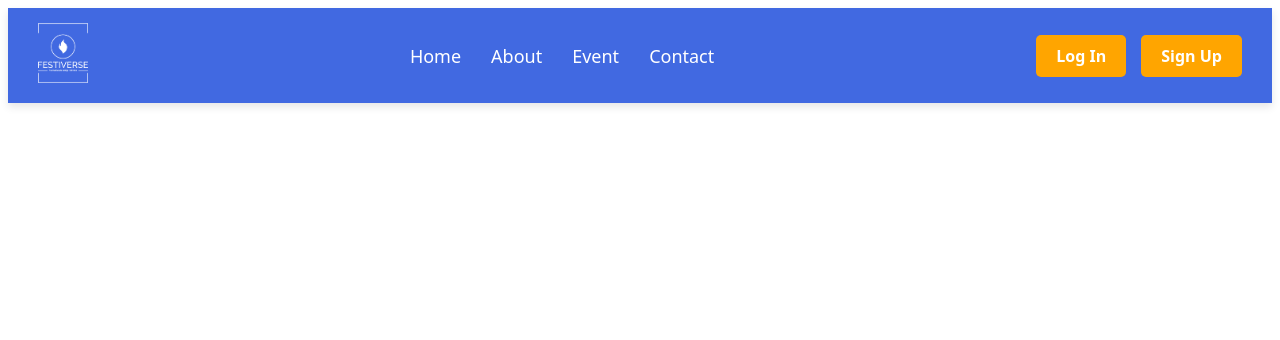
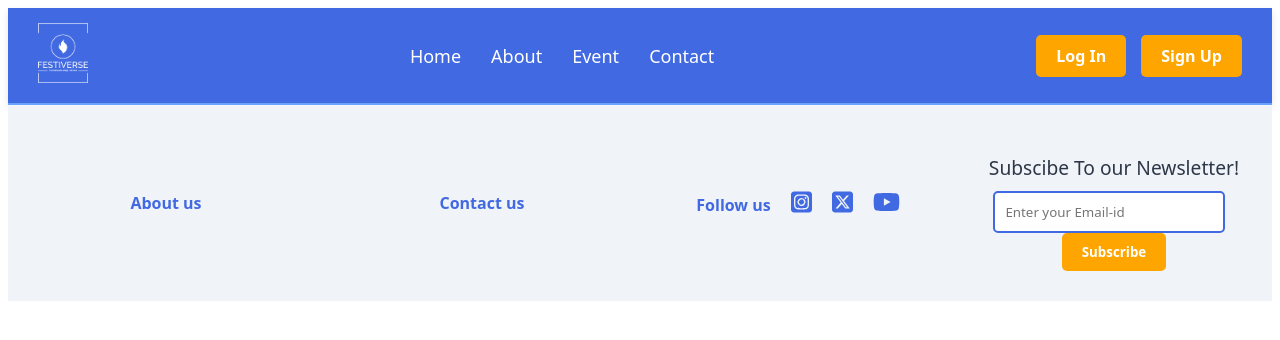
Before and after one commit to amitb-21/hackathon, a React (Vite) app in the folder frontend/fest-agg/: page / in a window 1280 px wide. Shown: the top 340 px of the page. Built offline with nearby package versions, Linux system fonts and the light colour scheme.

Commit message:
footer design added

```diff
--- a/frontend/fest-agg/src/App.jsx
+++ b/frontend/fest-agg/src/App.jsx
@@ -6,7 +6,7 @@ function App() {
   return (
     <>
     <Navbar/>
-    {/* <Footer/> */}
+    <Footer/>
     </>
   )
 }
--- a/frontend/fest-agg/src/pages/footer.css
+++ b/frontend/fest-agg/src/pages/footer.css
@@ -0,0 +1,74 @@
+/* footer.css */
+.footer {
+    background-color: #F0F4F8; /* Light Gray background */
+    padding: 20px 0;
+    text-align: center;
+    display: flex;
+    justify-content: space-around;
+    align-items: center;
+    border-top: 2px solid #69A3FF; /* Light Blue border */
+    flex-wrap: wrap; /* Allows wrapping on smaller screens */
+  }
+
+  .footer div {
+    flex: 1;
+    margin: 10px; /* Adds space between items */
+  }
+
+  .footer a {
+    color: #4169E1; /* Dark Blue text */
+    text-decoration: none;
+    font-weight: bold;
+  }
+
+  .footer a:hover {
+    color: #FFA500; /* Accent Orange on hover */
+  }
+
+  .subscribe p {
+    font-size: 1.2em;
+    color: #2D3748; /* Dark Gray text */
+    margin-bottom: 10px;
+  }
+
+  .subscribe input[type="text"] {
+    padding: 10px;
+    width: 70%;
+    max-width: 300px;
+    border: 2px solid #4169E1; /* Dark Blue border */
+    border-radius: 5px;
+    margin-right: 10px;
+  }
+
+  .subscribe input[type="text"]:focus {
+    outline: none;
+    border-color: #00CED1; /* Teal border on focus */
+  }
+
+  .subscribe button {
+    padding: 10px 20px;
+    background-color: #FFA500; /* Accent Orange background */
+    border: none;
+    border-radius: 5px;
+    color: #FFFFFF; /* White text */
+    font-weight: bold;
+    cursor: pointer;
+  }
+
+  .subscribe button:hover {
+    background-color: #FF6B6B; /* Coral background on hover */
+  }
+
+  /* footer.css */
+.followus a {
+    margin: 0 10px;
+    color: #4169E1; /* Dark Blue color */
+  }
+
+  .followus a:hover {
+    color: #FFA500; /* Accent Orange on hover */
+  }
+
+  .followus svg {
+    font-size: 24px; /* Adjust icon size */
+  }
--- a/frontend/fest-agg/src/pages/footer.jsx
+++ b/frontend/fest-agg/src/pages/footer.jsx
@@ -1,10 +1,38 @@
-import React from 'react'
-import './footer.css'
+import React from 'react';
+import { FontAwesomeIcon } from '@fortawesome/react-fontawesome';
+import { faSquareInstagram ,faSquareXTwitter, faYoutube } from '@fortawesome/free-brands-svg-icons'; // Import the Instagram icon
+import './footer.css';
 
 const Footer = () => {
   return (
-    <div className="shivangi"></div>
-  )
-}
+    <div className="footer">
+      <div className="aboutus">
+        <a href="#">About us</a>
+      </div>
+      <div className="contactus">
+        <a href="#">Contact us</a>
+      </div>
+      <div className="followus">
+        <a href="#">Follow us</a>
+        <a href="https://www.instagram.com" target="_blank" rel="noopener noreferrer">
+          <FontAwesomeIcon icon={faSquareInstagram} />
+        </a>
+        <a href="https://twitter.com" target="_blank" rel="noopener noreferrer">
+          <FontAwesomeIcon icon={faSquareXTwitter} />
+        </a>
+        <a href="https://www.youtube.com" target="_blank" rel="noopener noreferrer">
+          <FontAwesomeIcon icon={faYoutube} />
+        </a>
+      </div>
+      <div className="subscribe">
+        <p>Subscibe To our Newsletter!</p>
+        <form>
+          <input type="text" placeholder="Enter your Email-id" />
+          <button id="button"type='submit'>Subscribe</button>
+        </form>
+      </div>
+    </div>
+  );
+};
 
 export default Footer;
```
